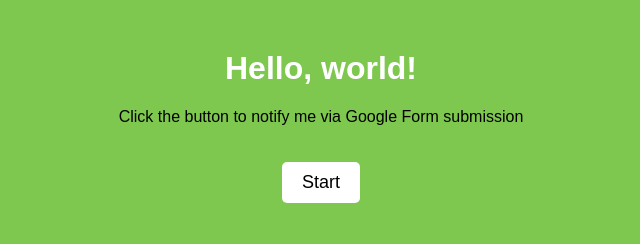
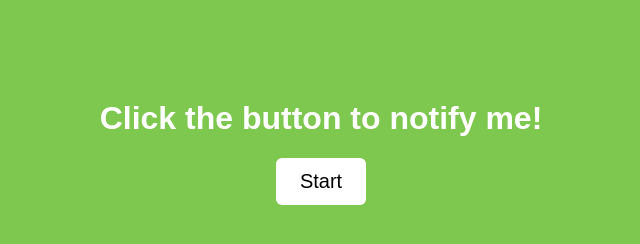
Before and after one commit to eriche0406/uber-panda, a plain HTML site: page index.html in a window 1280 px wide. Shown: the whole page, without its empty margins (319-959 px from the left). Drawn offline with Linux system fonts and the light colour scheme.

Commit message:
test button #2

```diff
--- a/index.html
+++ b/index.html
@@ -7,36 +7,37 @@
       font-family: sans-serif;
       background-color: #7ec850;
       text-align: center;
-      margin-top: 50px;
+      margin-top: 100px;
     }
-
-    h1 { color: #fff; }
-
+    h1 {
+      color: white;
+    }
     button {
-      padding: 10px 20px;
-      font-size: 18px;
-      background-color: #ffffff;
+      font-size: 20px;
+      padding: 12px 24px;
+      background-color: #fff;
       border: none;
-      border-radius: 5px;
+      border-radius: 6px;
       cursor: pointer;
-      margin-top: 20px;
     }
-
     button:hover {
       background-color: #e0e0e0;
     }
   </style>
 </head>
 <body>
-  <h1>Hello, world!</h1>
-  <p>Click the button to notify me via Google Form submission</p>
+  <h1>Click the button to notify me!</h1>
 
-  <form id="google-form" action="https://docs.google.com/forms/d/e/1FAIpQLSdpmnQi1ZldZmeToArUG29RGLKUq9OhBDE_e13PmgNN0Wxlsg/formResponse" method="POST" target="hidden_iframe" onsubmit="submitted=true;" style="display:none;">
-    <input name="entry.1487501381" value="Button clicked!" type="hidden">
+  <!-- Hidden form targeting the Google Form endpoint -->
+  <form id="notify-form"
+        action="https://docs.google.com/forms/d/e/1FAIpQLSdpmnQi1ZldZmeToArUG29RGLKUq9OhBDE_e13PmgNN0Wxlsg/formResponse"
+        method="POST"
+        target="hidden_iframe">
+    <input type="hidden" name="entry.1487501381" value="Button submission">
+    <button type="submit">Start</button>
   </form>
 
-  <button onclick="document.getElementById('google-form').submit(); alert('Notification sent!')">Start</button>
-
+  <!-- Hidden iframe to prevent page reload -->
   <iframe name="hidden_iframe" style="display:none;"></iframe>
 </body>
 </html>
```
